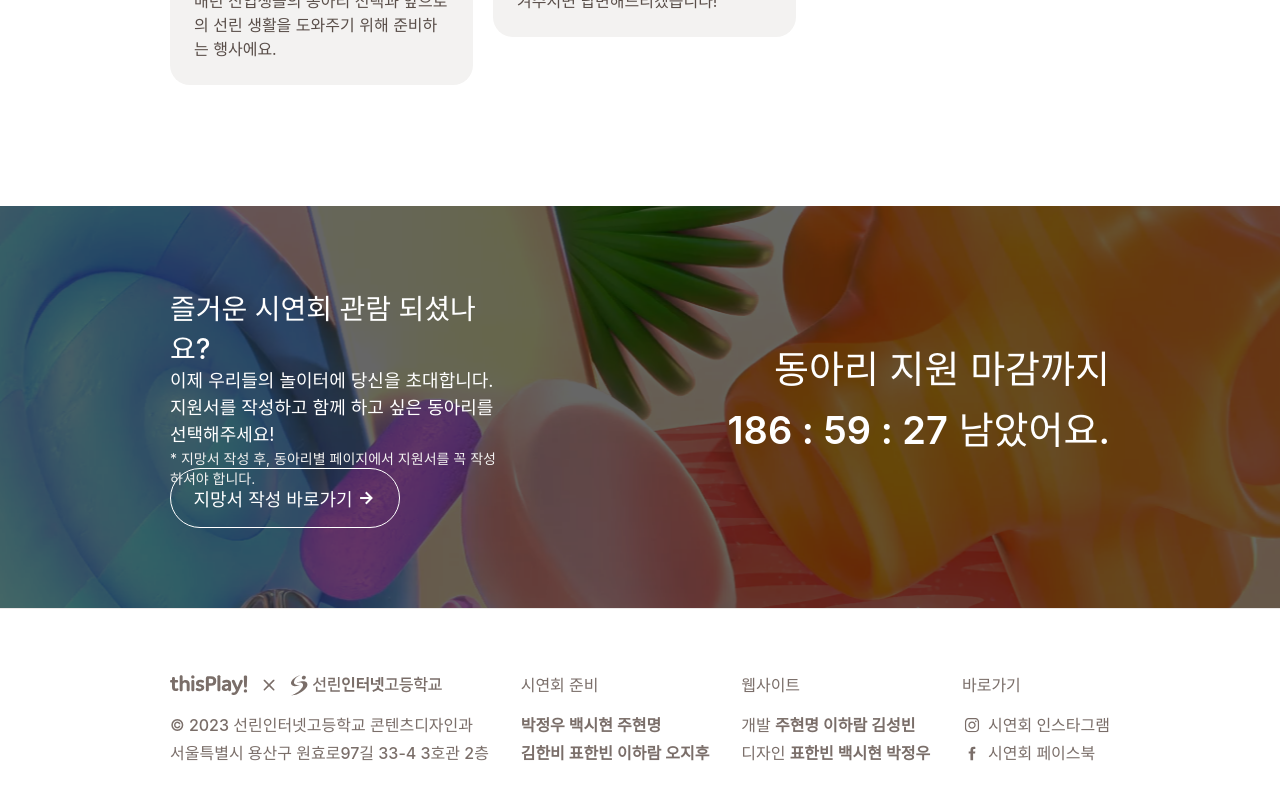
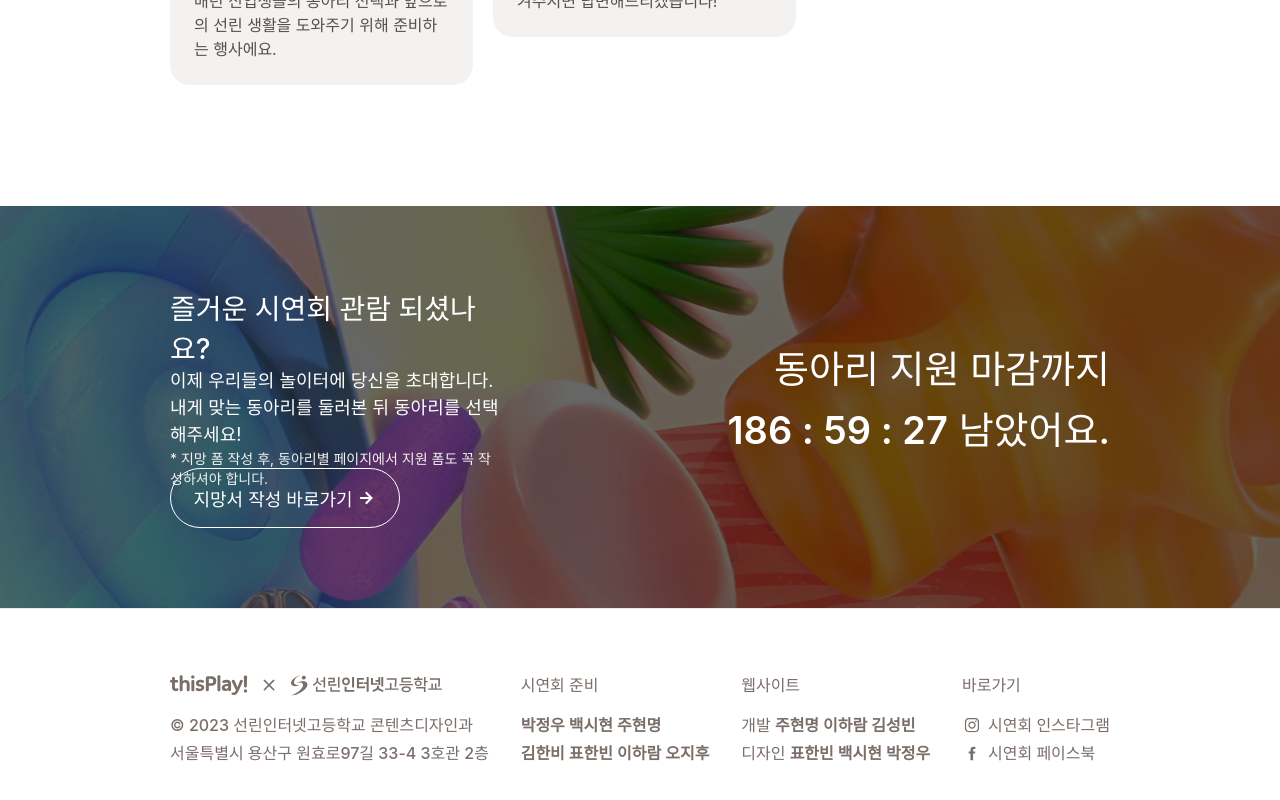
Before and after one commit to sunrin-graphics/thisplay, a Next.js app: page / in a window 1280 px wide. Shown: the part 4189-4989 px from the top of the page. Built offline with nearby package versions, Linux system fonts and the light colour scheme; a web font is replaced by a local one.

Commit message:
last commit maybe

```diff
--- a/pages/index.tsx
+++ b/pages/index.tsx
@@ -1136,10 +1136,10 @@ export default function Home() {
                 <LttTitle>즐거운 시연회 관람 되셨나요?</LttTitle>
                 <LttDesc>
                   이제 우리들의 놀이터에 당신을 초대합니다. <br />
-                  지원서를 작성하고 함께 하고 싶은 동아리를 선택해주세요!
+                  내게 맞는 동아리를 둘러본 뒤 동아리를 선택해주세요!
                 </LttDesc>
                 <LttCaution>
-                  * 지망서 작성 후, 동아리별 페이지에서 지원서를 꼭 작성하셔야 합니다.
+                  * 지망 폼 작성 후, 동아리별 페이지에서 지원 폼도 꼭 작성하셔야 합니다.
                 </LttCaution>
               </Ltt>
               <Ltb  onClick={() => window.open("https://forms.gle/quQ9FfqZWHAxH8BCA", "_BLANK")}>
```
